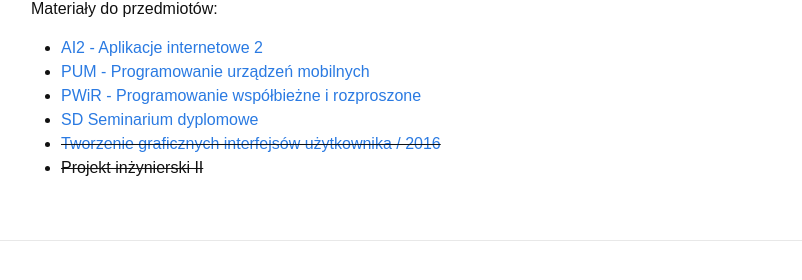
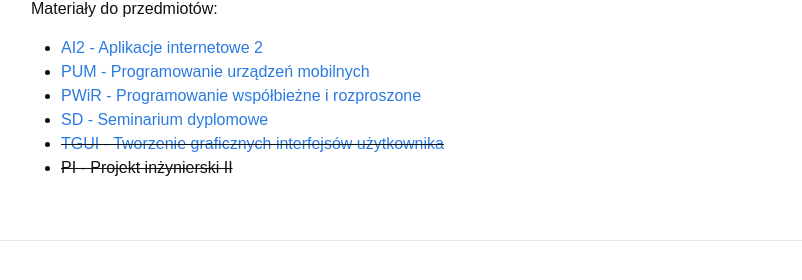
Before and after one commit to piotrlasek/piotrlasek.github.io, a Jekyll site: the page built from for-students.md, in a window 1280 px wide. Shown: the part 253-533 px from the top of the page, without its empty margins (239-1041 px from the left). Built offline with Jekyll 4.4.1, drawn with Linux system fonts in a browser that asks for light colours.

Commit message:
some changes

```diff
--- a/for-students.md
+++ b/for-students.md
@@ -21,6 +21,6 @@ Materiały do przedmiotów:
 * [AI2 - Aplikacje internetowe 2](ai2)
 * [PUM - Programowanie urządzeń mobilnych](um)
 * [PWiR - Programowanie współbieżne i rozproszone](pwir)
-* [SD Seminarium dyplomowe](si)
-* ~~[Tworzenie graficznych interfejsów użytkownika / 2016](tgui)~~
-* ~~Projekt inżynierski II~~
+* [SD - Seminarium dyplomowe](si)
+* ~~[TGUI - Tworzenie graficznych interfejsów użytkownika](tgui)~~
+* ~~PI - Projekt inżynierski II~~
```
Also changed, not shown: 1 other file.
